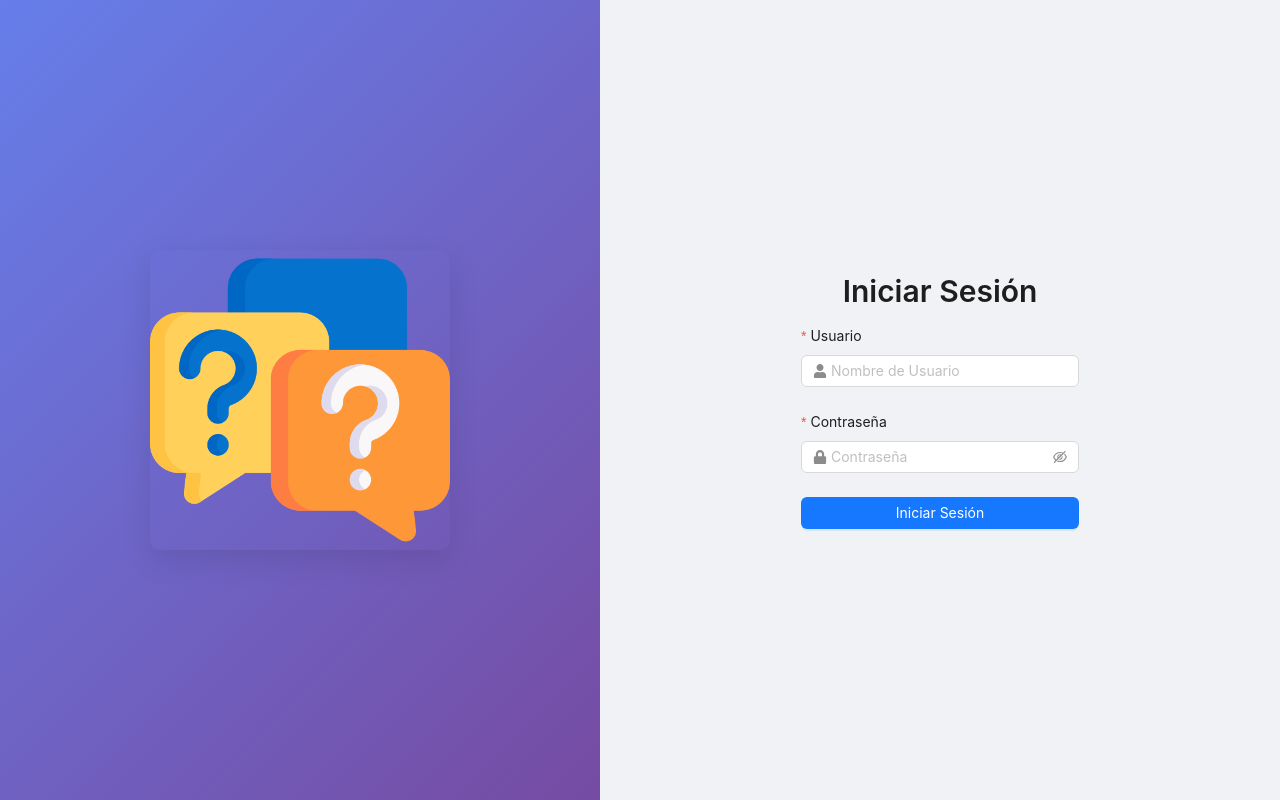
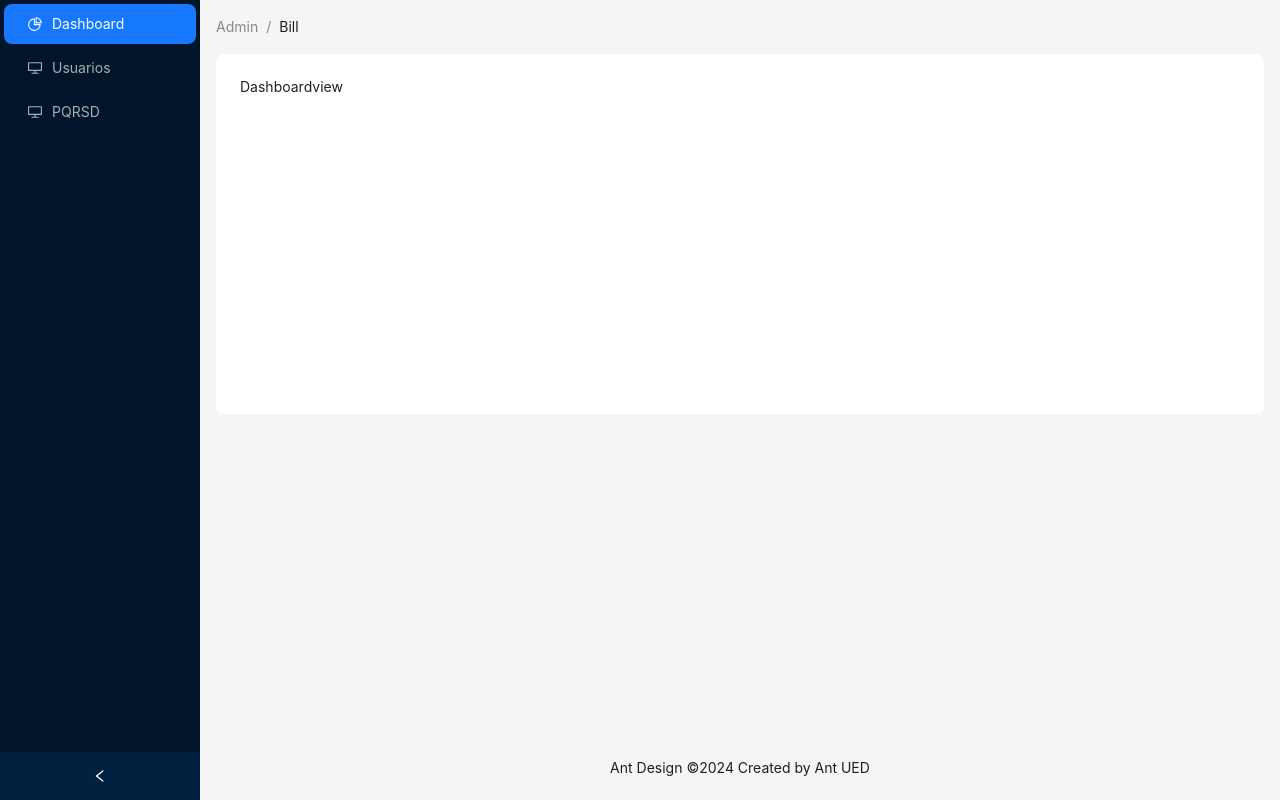
Before and after one commit to agro123/ds2_2024_front, a React (Vite) app: page /admin/dashboard in a window 1280 px wide. Before the commit this address led to /login. Built offline with nearby package versions, Linux system fonts and the light colour scheme.

Commit message:
Creacion de plantilla base del Sidebar y conexion con modulos para nevagacion

```diff
--- a/src/layouts/footer/index.jsx
+++ b/src/layouts/footer/index.jsx
@@ -0,0 +1,13 @@
+import { Footer } from "antd/es/layout/layout"
+
+export const CustomFooter = () => {
+    return (
+        <Footer
+            style={{
+                textAlign: 'center',
+            }}
+        >
+            Ant Design ©{new Date().getFullYear()} Created by Ant UED
+        </Footer>
+    )
+}
--- a/src/layouts/sidebar/index.jsx
+++ b/src/layouts/sidebar/index.jsx
@@ -0,0 +1,49 @@
+import { Menu } from "antd";
+import Sider from "antd/es/layout/Sider";
+import {
+    DesktopOutlined,
+    PieChartOutlined,
+} from '@ant-design/icons';
+import { useState } from "react";
+import { Link, useNavigate } from 'react-router-dom';
+
+function getItem(label, key, icon, children, path) {
+    return {
+        key,
+        icon,
+        children,
+        label,
+        path,
+    };
+}
+
+export const SideBar = () => {
+    const navigate = useNavigate(); // Hook para navegar programáticamente
+
+    const items = [
+        getItem(<Link to="/admin/dashboard">Dashboard</Link>, '1', <PieChartOutlined />),
+        getItem(<Link to="/admin/users">Usuarios</Link>, '2', <DesktopOutlined />),
+        getItem(<Link to="/admin/pqrsd">PQRSD</Link>, '3', <DesktopOutlined />),
+    ];
+
+    const [collapsed, setCollapsed] = useState(false);
+
+    return (
+        <Sider collapsible collapsed={collapsed} onCollapse={(value) => setCollapsed(value)}>
+            <div className="demo-logo-vertical" />
+            <Menu
+                theme="dark"
+                defaultSelectedKeys={['1']}
+                mode="inline"
+                items={items}
+                onClick={({ key }) => {
+                    const item = items.find(item => item.key === key || item.children?.some(child => child.key === key));
+                    if (item) {
+                        const target = item.path || item.children?.find(child => child.key === key)?.path;
+                        if (target) navigate(target);
+                    }
+                }}
+            />
+        </Sider>
+    );
+};
--- a/src/routes/admin/index.jsx
+++ b/src/routes/admin/index.jsx
@@ -1,18 +1,69 @@
-import { Routes, Route } from 'react-router-dom'
-import { Dashboardview } from './dashboard'
-import { UsersList } from './users'
-import { PqrsdList } from './pqrdsList'
-
+import { Breadcrumb, Layout, theme } from 'antd';
+import { SideBar } from '../../layouts/sidebar';
+import { CustomFooter } from '../../layouts/footer';
+import { Suspense } from 'react';
+import { Navigate, Route, Routes } from 'react-router-dom';
+import { Dashboardview } from './dashboard';
+import { UsersList } from './users';
+import { PqrsdList } from './pqrdsList';
 
 const AdminRouter = () => {
 
+    const { Content, } = Layout;
+    const { token: { colorBgContainer, borderRadiusLG }, } = theme.useToken();
+
+
     return (
-        <Routes>
-            <Route path='/dashboard/' element={<Dashboardview />} />
-            <Route path='/users/' element={<UsersList />} />
-            <Route path='/pqrsd/' element={<PqrsdList />} />
-        </Routes>
-    )
-}
+
+        <Layout
+            style={{
+                minHeight: '100vh',
+            }}>
+            <SideBar />
+            <Layout>
+
+                <Content
+                    style={{
+                        margin: '0 16px',
+                    }}
+                >
+                    {/* CREAR COMPONENTE DE TIPO BREADCRUMB FUNCIONAL DE ACUERDO A LAS RUTAS */}
+                    <Breadcrumb
+                        style={{
+                            margin: '16px 0',
+                        }}
+                    >
+                        <Breadcrumb.Item>Admin</Breadcrumb.Item>
+                        <Breadcrumb.Item>Bill</Breadcrumb.Item>
+                    </Breadcrumb>
+                    <div
+                        style={{
+                            padding: 24,
+                            minHeight: 360,
+                            background: colorBgContainer,
+                            borderRadius: borderRadiusLG,
+                        }}
+                    >
+
+                        <Suspense fallback={<></>}>
+                            <div className="app-main flex-column flex-row-fluid " id="kt_app_main">
+                                <div className="d-flex flex-column flex-column-fluid">
+                                    <Routes>
+                                        <Route path='/' element={<Navigate to="/admin/dashboard" />} />
+                                        <Route path='/dashboard' element={<Dashboardview />} />
+                                        <Route path='/users' element={<UsersList />} />
+                                        <Route path='/pqrsd' element={<PqrsdList />} />
+                                    </Routes>
+                                </div>
+                            </div>
+                        </Suspense>
+                    </div>
+                </Content>
+                <CustomFooter />
+            </Layout>
+        </Layout>
+    );
+};
+
 
 export default AdminRouter
--- a/src/routes/index.jsx
+++ b/src/routes/index.jsx
@@ -1,12 +1,13 @@
 import { Route, Routes } from "react-router-dom"
 import PublicRouter from "./public"
+import AdminRouter from "./admin"
 
 export const MainRouter = () => {
     return (
         <Routes>
             {/* <Route path='/' element={<Navigate to="/admin" />} /> */}
             <Route path='/*' element={<PublicRouter />} />
-            {/* <Route path='/admin/*' element={<AdminRouter />} /> */}
+            <Route path='/admin/*' element={<AdminRouter />} />
             {/* <Route path="*" element={<Navigate to="/error" />} /> */}
         </Routes>
     )
--- a/src/routes/public/index.jsx
+++ b/src/routes/public/index.jsx
@@ -1,6 +1,5 @@
 import { Routes, Route } from 'react-router-dom'
 import SecurityRouter from './security'
-
 
 const PublicRouter = () => {
 
--- a/src/routes/public/security/index.jsx
+++ b/src/routes/public/security/index.jsx
@@ -10,8 +10,7 @@ const SecurityRouter = () => {
         <Routes>
             <Route path='/login' element={<LoginView />} />
             <Route path='/pqrsd/' element={<PqrsdView />} />
-            {/* {/* <Route path='/forgotpassword' element={<ForogotPasswordView />} /> */}
-            <Route path="*" element={<Navigate to="/login" />} />
+            <Route path="*" element={<Navigate to="/pqrsd" />} />
         </Routes>
 
     )
```
Also changed, not shown: src/layouts/header/index.jsx (+16 -0 lines).
